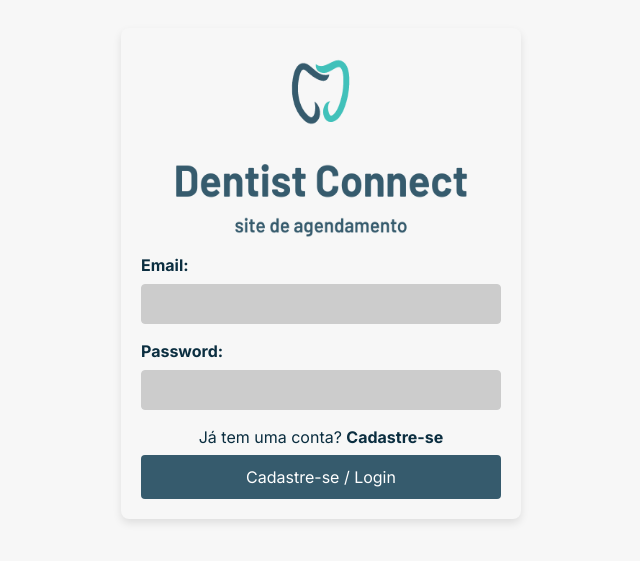
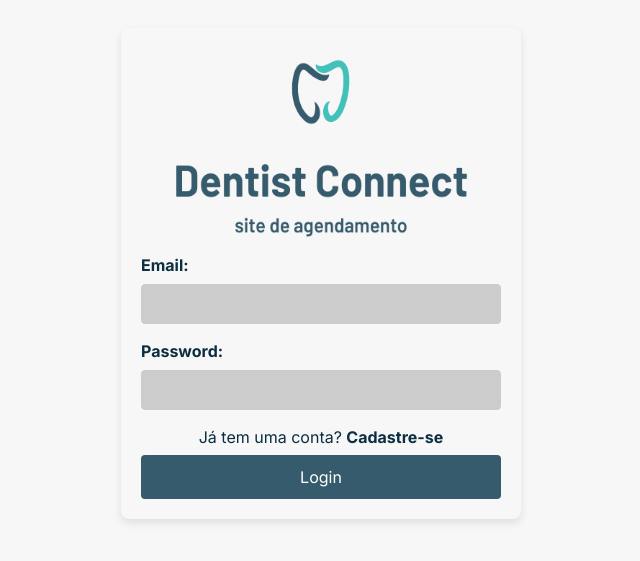
Before and after one commit to Emyllebsousa/dentistaconnect, a Next.js app in the folder dentistaconnect/: page / in a window 1280 px wide. Shown: the part 127-688 px from the top of the page, without its empty margins (319-959 px from the left). Built offline with nearby package versions, Linux system fonts and the light colour scheme.

Commit message:
link button

```diff
--- /dev/null
+++ b/dentistaconnect/src/app/Confirm/page.jsx
@@ -0,0 +1,9 @@
+
+export default function Confirm() {
+  return (
+    <div>
+        <h1> teste </h1>
+
+    </div>
+  );
+}
--- a/dentistaconnect/src/app/home/page.jsx
+++ b/dentistaconnect/src/app/home/page.jsx
@@ -3,7 +3,7 @@ import styles from '@/styles/home.module.css';
 import Search from '@/components/Search';
 import Card from '@/components/Card';
 import ProceduresList from '@/components/ProceduresList';
-import HamburguerMenu from '@/components/HamburguerMenu';
+// import HamburguerMenu from '@/components/HamburguerMenu';
 export default function Home() {
   const procedures = [
     { name: 'Limpeza dentária', completed: false },
--- a/dentistaconnect/src/app/seila/seila.jsx
+++ /dev/null
@@ -1,9 +0,0 @@
-import popupconfirma from '@/';
-
-export default function seila (){
-    return (
-    <div className="button">
-        <button>teste</button>
-    </div>
-    )
-}
--- a/dentistaconnect/src/components/Login.jsx
+++ b/dentistaconnect/src/components/Login.jsx
@@ -51,7 +51,7 @@ const Login = () => {
 
         <Link href="/home">
           <button type="submit" className={styles.loginButton}>
-            Cadastre-se / Login
+           Login
           </button>
         </Link>
       </form>
```
Also changed, not shown: dentistaconnect/src/components/Popup.jsx (renamed from dentistaconnect/src/components/Popupconfirma.jsx).
